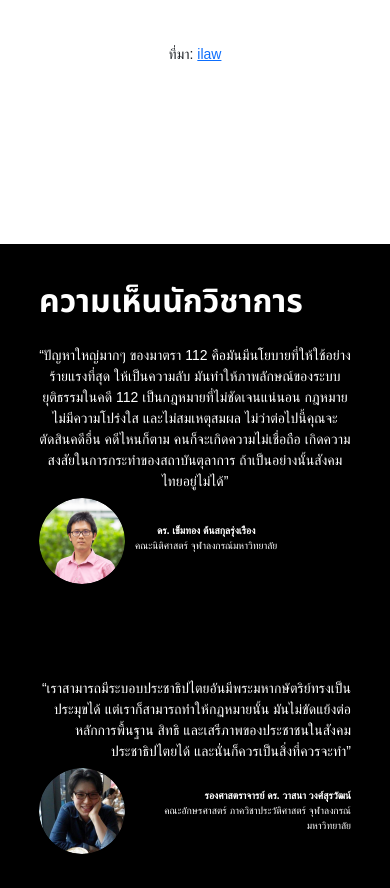
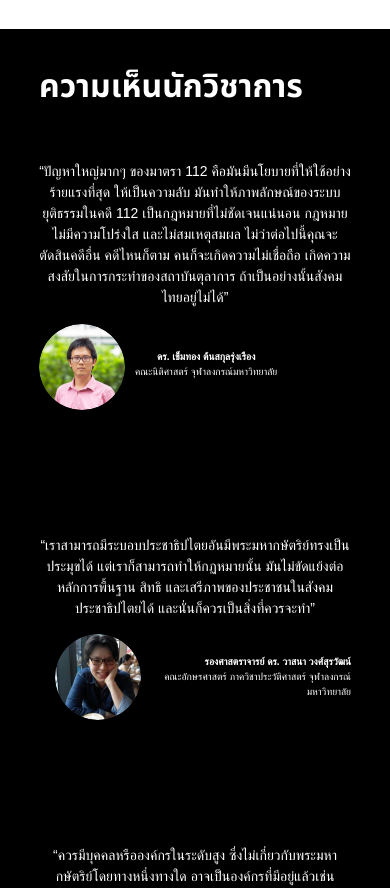
Before and after one commit to 27tonorth/PUdev-challenge, a React (Create React App) app: page / in a window 390 px wide. Shown: the part 1444-2332 px from the top of the page. Built offline with nearby package versions, Linux system fonts and the light colour scheme; a web font is replaced by a local one.

Commit message:
solve align

```diff
--- a/package.json
+++ b/package.json
@@ -6,6 +6,7 @@
     "@testing-library/jest-dom": "^5.16.5",
     "@testing-library/react": "^13.4.0",
     "@testing-library/user-event": "^13.5.0",
+    "animate.css": "^4.1.1",
     "axios": "^1.4.0",
     "bootstrap": "^5.3.0",
     "react": "^18.2.0",
@@ -13,8 +14,10 @@
     "react-dom": "^18.2.0",
     "react-router-dom": "^6.14.1",
     "react-scripts": "5.0.1",
+    "react-scroll-animation": "^1.0.3",
     "reactstrap": "^9.2.0",
     "recharts": "^2.7.2",
+    "scrollreveal": "^4.0.9",
     "web-vitals": "^2.1.4"
   },
   "scripts": {
--- a/src/App.css
+++ b/src/App.css
@@ -45,6 +45,15 @@
 
 }
 
+@media (max-width: 880px) {
+  .sub-heading {
+    font-size: 32px;
+    padding-left: 10%;
+    padding-right: 10%;
+    text-align: left;
+  }
+}
+
 @media (max-width: 480px) {
   .sub-heading {
     font-size: 32px;
@@ -68,6 +77,14 @@
   padding-right: 20%;
 }
 
+@media (max-width: 880px) {
+  .paragraph1 {
+    font-size: 14px;
+    padding-left: 10%;
+    padding-right: 10%;
+  }
+}
+
 @media (max-width: 480px) {
   .paragraph1 {
     font-size: 14px;
@@ -85,6 +102,14 @@
   text-align: justify;
   font-weight: 400;
   line-height: 150%;
+}
+
+@media (max-width: 880px) {
+  .paragraph2 {
+    font-size: 14px;
+    padding-left: 10%;
+    padding-right: 10%;
+  }
 }
 
 @media (max-width: 480px) {
@@ -117,6 +142,7 @@
   background-color: white; /* Set the background color for the about section */
   padding: 10%;
   text-align: center;
+  height: 100%;
 }
 
 .chart-container {
--- a/src/Components/FeatureCard.js
+++ b/src/Components/FeatureCard.js
@@ -11,7 +11,7 @@ function FeatureCard({ dialogue, image, name, position}) {
           <img src={image} alt="" className="feature-card__image" />
         </div>
         <div className={`feature-card__profile-content ${isRightAligned ? 'text-align-end' : ''}`}>
-          <h3 className="feature-card__name">{name}</h3>
+          <h3 className={`feature-card__name ${isRightAligned ? 'text-align-end' : ''}`}>{name}</h3>
           <p className="feature-card__position">{position}</p>
         </div>
       </div>
--- a/src/Components/Stat.js
+++ b/src/Components/Stat.js
@@ -92,7 +92,7 @@ function Stat() {
             <p className="paragraph2">มาตรา 112 มีการตีความการกระทำอย่างไร้ขอบเขต แต่ทุกคนสามารถผู้กล่าวโทษให้ดำเนินคดีได้ จึงมีการกล่าวหากันเป็นจำนวนมากในช่วงที่มีความขัดแย้งทางการเมืองหลังจากปี 2548 เป็นต้นมา</p>
 
             <div className="chart-container">
-              <ResponsiveContainer width="70%" height={300}>
+              <ResponsiveContainer width="68%" height={300}>
                 <ComposedChart
                   width={200}
                   height={200}
--- a/src/FeatureCard.css
+++ b/src/FeatureCard.css
@@ -1,6 +1,7 @@
 .feature-card {
   display: flex;
-  width: 720px;
+  padding-left: 20%;
+  padding-right: 20%;
   /* height: 222px; */
   flex-direction: column;
   flex-shrink: 0;
@@ -9,8 +10,9 @@
 }
 
 .feature-card__dialogue {
+  width: 480px;
   color: var(--white, #FFF);
-  text-align: justify;
+  text-align: left;
   /* Body 1/Desktop/Regular */
   font-size: 14px;
   font-family: 'IBM Plex Sans Thai', sans-serif;
@@ -53,7 +55,7 @@
   font-style: normal;
   font-weight: 700;
   line-height: 150%;
-  text-align: left;
+  text-align:left;
   margin-bottom: 0;
   padding-top: 7%;
 }
@@ -74,29 +76,33 @@
   align-items: end;
 }
 
-.right-aligned .feature-card__dialogue {
-  text-align: end;
-  align-items: end;
+.right-aligned .feature-card__image-container {
+  order: 1;
+  padding-right: 0%;
+  padding-left: 5%;
 }
-
 
 .right-aligned .feature-card__image-container {
   align-items: end;
 }
 
-.right-aligned .feature-card__profile-content {
+.right-aligned .feature-card__dialogue, .right-aligned  .feature-card__profile-content,.right-aligned  .feature-card__name ,.right-aligned  .feature-card__position{
   text-align: end;
   align-items: end;
 }
 
-.right-aligned .feature-card__name{
-  text-align: end;
-  align-items: end;
-}
-
-.right-aligned .feature-card__position {
-  text-align: end;
-  align-items: end;
+@media (max-width: 880px) {
+  .feature-card {
+    text-align: center;
+    width: 100%;
+    display: flex;
+    flex-direction: column;
+    flex-shrink: 0;
+    padding-top: 10%;
+    padding-bottom: 20%;
+    padding-left: 10%;
+    padding-right: 10%;
+  }
 }
 
 @media (max-width: 480px) {
@@ -106,8 +112,10 @@
     display: flex;
     flex-direction: column;
     flex-shrink: 0;
-    margin: auto;
+    padding-top: 10%;
     padding-bottom: 30%;
+    padding-left: 0%;
+    padding-right: 0%;
   }
 
   .feature-card__image-container {
@@ -123,10 +131,10 @@
   }
 
   .feature-card__dialogue {
-    padding-bottom: 0;
+    width: 100%;
     text-align: center;
     align-items: center;
-    padding-bottom: 2%;
+    padding-bottom: 5%;
   }
 
   .feature-card__name,
@@ -136,4 +144,21 @@
     align-items: center;
 
   }
+  .right-aligned {
+    text-align: center;
+    align-items: center;
+  }
+
+  .right-aligned .feature-card__image-container {
+    order: 0;
+  }
+
+  .right-aligned .feature-card__image-container {
+    align-items: center;
+  }
+
+  .right-aligned .feature-card__dialogue,.feature-card__profile-content,.feature-card__name , .feature-card__position{
+    text-align: center;
+    align-items: center;
+  }
 }
```
Also changed, not shown: 2 other files (tests, documents, lock files or other folders).
